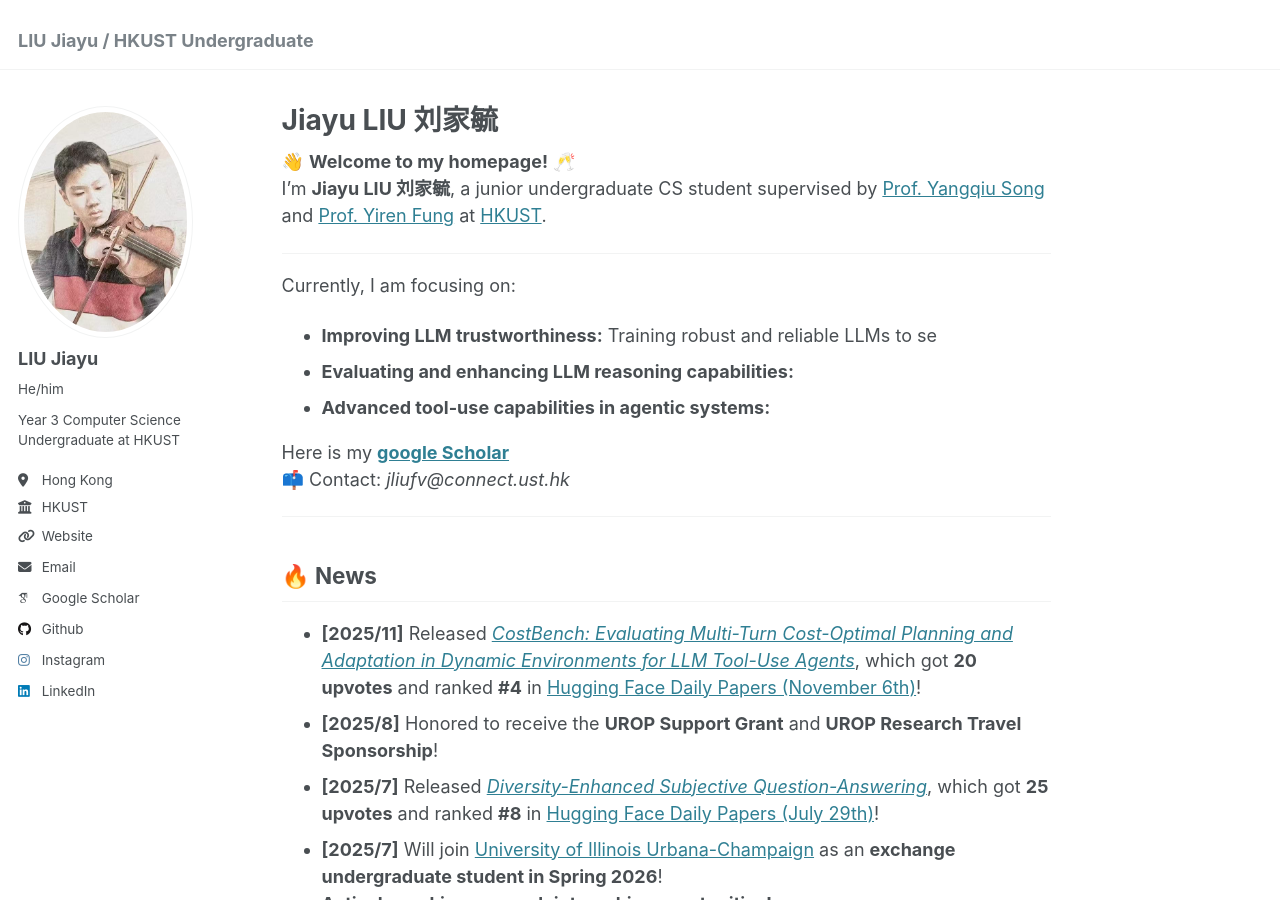
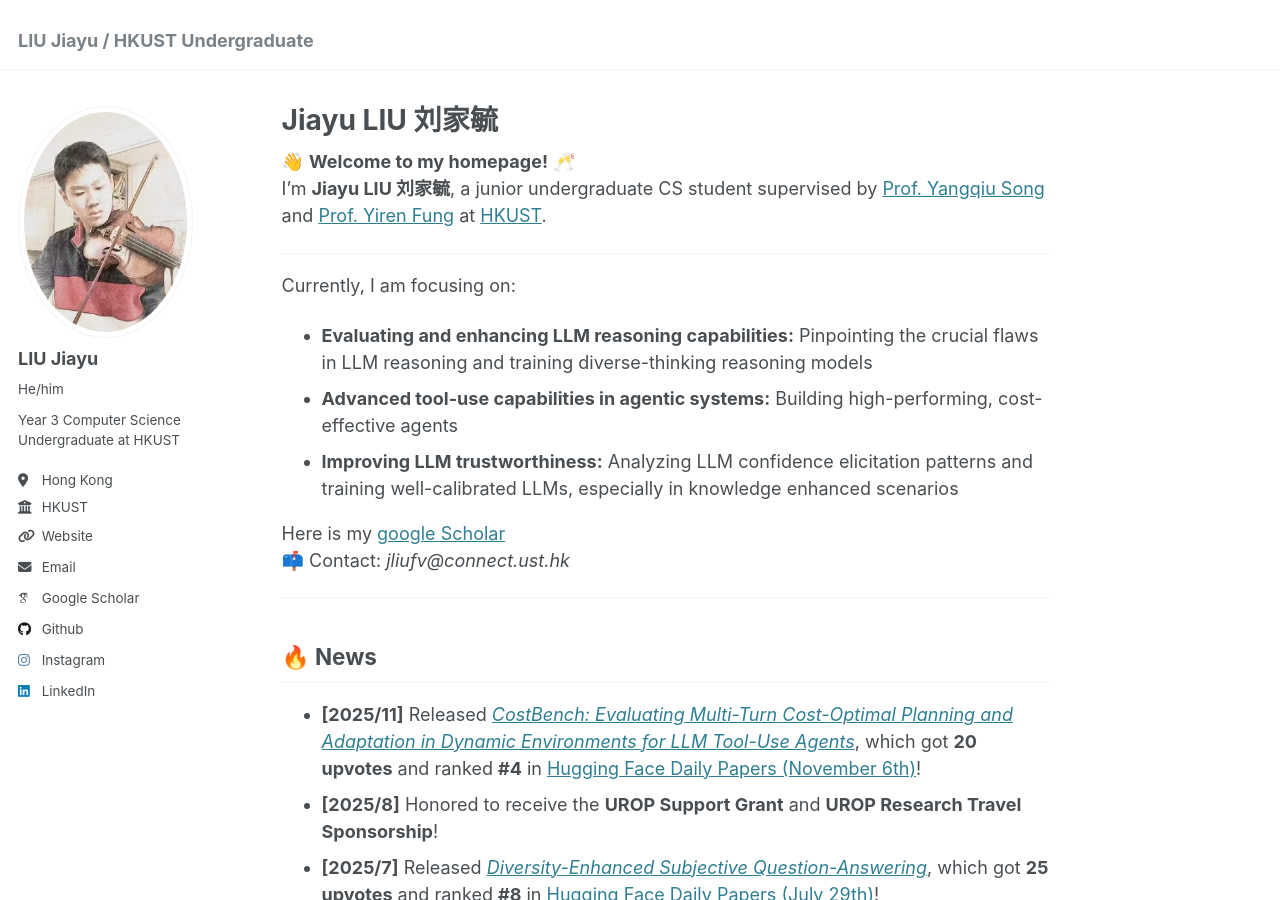
Before and after one commit to JiayuJeff/JiayuJeff.github.io, a Jekyll site: the page built from _pages/about.md, in a window 1280 px wide and 900 px high. Built offline with Jekyll 4.4.1, drawn with Linux system fonts in a browser that asks for light colours; some web fonts are replaced.

Commit message:
Update about.md

```diff
--- a/_pages/about.md
+++ b/_pages/about.md
@@ -15,11 +15,11 @@ I’m **Jiayu LIU 刘家毓**, a junior undergraduate CS student supervised by [
 
 Currently, I am focusing on:
 
-- **Improving LLM trustworthiness:** Training robust and reliable LLMs to se
-- **Evaluating and enhancing LLM reasoning capabilities:**
-- **Advanced tool-use capabilities in agentic systems:**
+- **Evaluating and enhancing LLM reasoning capabilities:** Pinpointing the crucial flaws in LLM reasoning and training diverse-thinking reasoning models
+- **Advanced tool-use capabilities in agentic systems:** Building high-performing, cost-effective agents
+- **Improving LLM trustworthiness:** Analyzing LLM confidence elicitation patterns and training well-calibrated LLMs, especially in knowledge enhanced scenarios
 
-Here is my [**google Scholar**](https://scholar.google.com/citations?user=PIQxhfMAAAAJ&hl=en)
+Here is my [google Scholar](https://scholar.google.com/citations?user=PIQxhfMAAAAJ&hl=en)
 📫 Contact: *jliufv@connect.ust.hk*
 
 ---
@@ -100,7 +100,7 @@ MO Yunxiang\*, Tianshi Zheng\*, Qing Zong, **Jiayu Liu**, Baixuan Xu, Yauwai Yim
 
 - **[2025/6]** HKUST COMP and CPEG Mentor 2024/25
 - **[2025/5]** Reviewer of *IJCAI 2025*
-  **[2024/6]** HKUST PMP group mentor
+- **[2024/6]** HKUST PMP group mentor
 - **[2024/2]** IT Secretary of Chinese Folks and Arts Society, HKUST
 
 ---
```
